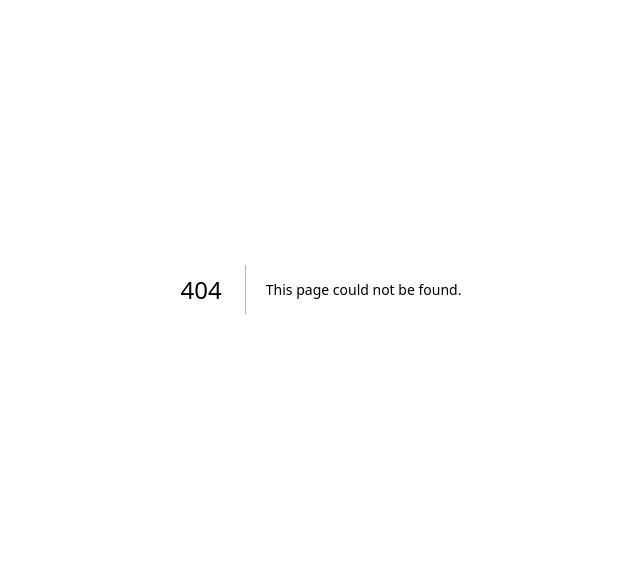
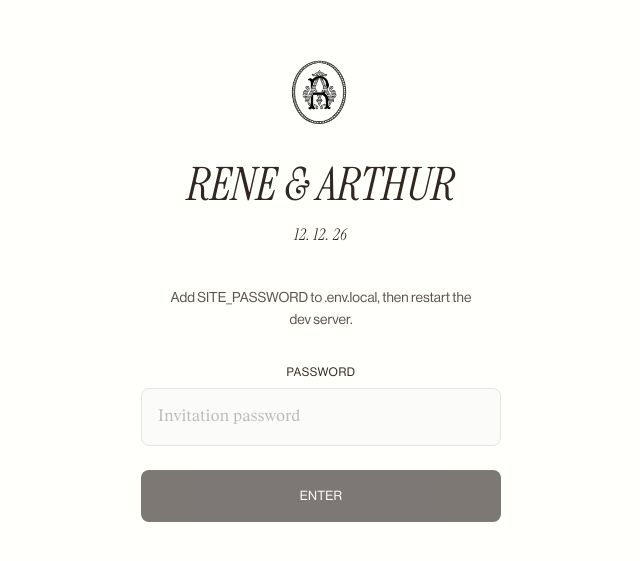
Before and after one commit to 0xmikelee/rene-wedding, a Next.js app: page /unlock in a window 1280 px wide. Before the commit this address had no page. Shown: the part 111-672 px from the top of the page, without its empty margins (319-959 px from the left). Built offline with nearby package versions, Linux system fonts and the light colour scheme; no server answers.

Commit message:
ADD: password screen

```diff
--- /dev/null
+++ b/src/app/unlock/actions.ts
@@ -0,0 +1,40 @@
+"use server";
+
+import { cookies } from "next/headers";
+import { redirect } from "next/navigation";
+import {
+  SITE_ACCESS_COOKIE,
+  createSessionValue,
+  getSitePassword,
+  passwordsMatch,
+  safeNextPath,
+  sessionCookieOptions,
+} from "@/lib/site-auth";
+
+export type UnlockState = {
+  error?: string;
+};
+
+/**
+ * Checks the invitation password and stores a signed session cookie.
+ */
+export async function unlockSite(_previous: UnlockState, formData: FormData): Promise<UnlockState> {
+  const configured = getSitePassword();
+  if (!configured) {
+    return {
+      error:
+        process.env.NODE_ENV === "development"
+          ? "Add SITE_PASSWORD to .env.local, then restart the dev server."
+          : "This site isn’t open yet.",
+    };
+  }
+
+  const password = String(formData.get("password") ?? "").trim();
+  if (!(await passwordsMatch(password, configured))) {
+    return { error: "That password isn’t quite right." };
+  }
+
+  const jar = await cookies();
+  jar.set(SITE_ACCESS_COOKIE, await createSessionValue(configured), sessionCookieOptions());
+  redirect(safeNextPath(String(formData.get("next") ?? "")));
+}
--- /dev/null
+++ b/src/app/unlock/page.tsx
@@ -0,0 +1,49 @@
+import Image from "next/image";
+import { cookies } from "next/headers";
+import { redirect } from "next/navigation";
+import { PasswordGate } from "@/components/password-gate";
+import { SITE_ACCESS_COOKIE, getSitePassword, isValidSession, safeNextPath } from "@/lib/site-auth";
+
+export default async function UnlockPage({
+  searchParams,
+}: {
+  searchParams: Promise<{ next?: string }>;
+}) {
+  const params = await searchParams;
+  const nextPath = safeNextPath(params.next);
+  const password = getSitePassword();
+  const session = (await cookies()).get(SITE_ACCESS_COOKIE)?.value;
+
+  if (password && (await isValidSession(session, password))) {
+    redirect(nextPath);
+  }
+
+  const intro = password
+    ? "Enter the password from your invitation."
+    : process.env.NODE_ENV === "development"
+      ? "Add SITE_PASSWORD to .env.local, then restart the dev server."
+      : "This site isn’t open yet.";
+
+  return (
+    <main className="flex min-h-dvh flex-col items-center justify-center bg-cream px-6 py-16 text-center">
+      <Image
+        src="/images/monogram.webp"
+        alt="Rene and Arthur monogram"
+        width={504}
+        height={512}
+        priority
+        className="h-[72px] w-auto brightness-0"
+      />
+      <p className="mt-8 font-instrument text-[46px] leading-none font-light uppercase italic">
+        Rene &amp; Arthur
+      </p>
+      <p className="mt-4 font-instrument text-base tracking-[0.04em] uppercase">12. 12. 26</p>
+      <p className="mt-10 max-w-xs text-sm leading-relaxed text-ink/80">
+        {intro}
+      </p>
+      <div className="mt-8 w-full max-w-[360px]">
+        <PasswordGate nextPath={nextPath} isConfigured={Boolean(password)} />
+      </div>
+    </main>
+  );
+}
--- /dev/null
+++ b/src/components/password-gate.tsx
@@ -0,0 +1,53 @@
+"use client";
+
+import { useActionState } from "react";
+import { unlockSite, type UnlockState } from "@/app/unlock/actions";
+
+const initialState: UnlockState = {};
+
+export function PasswordGate({
+  nextPath,
+  isConfigured,
+}: {
+  nextPath: string;
+  isConfigured: boolean;
+}) {
+  const [state, action, isPending] = useActionState(unlockSite, initialState);
+  const error = state.error;
+
+  return (
+    <form action={action} className="flex w-full max-w-[360px] flex-col gap-6">
+      <input type="hidden" name="next" value={nextPath} />
+      <div className="flex flex-col gap-2">
+        <label htmlFor="site-password" className="text-xs tracking-[0.04em] text-ink uppercase">
+          Password
+        </label>
+        <input
+          id="site-password"
+          name="password"
+          type="password"
+          autoComplete="current-password"
+          autoFocus
+          required={isConfigured}
+          disabled={!isConfigured}
+          placeholder="Invitation password"
+          aria-invalid={state.error ? true : undefined}
+          aria-describedby={error ? "site-password-error" : undefined}
+          className="w-full rounded-md border border-line bg-field px-3 py-3 font-display text-[15px] font-light text-ink outline-none placeholder:text-ink/50 focus:border-ink disabled:opacity-60 lg:rounded-lg lg:px-4 lg:py-4 lg:text-base"
+        />
+        {error ? (
+          <p id="site-password-error" role="alert" className="text-xs text-[#8a3d3d]">
+            {error}
+          </p>
+        ) : null}
+      </div>
+      <button
+        type="submit"
+        disabled={isPending || !isConfigured}
+        className="w-full rounded-md bg-dark px-4 py-3.5 text-[13px] tracking-[0.13px] text-white uppercase disabled:opacity-60 lg:rounded-lg lg:py-4"
+      >
+        {isPending ? "Entering" : "Enter"}
+      </button>
+    </form>
+  );
+}
--- a/src/components/venues.tsx
+++ b/src/components/venues.tsx
@@ -46,8 +46,7 @@ export function Venues() {
                 Parking &amp; Arrival
               </p>
               <p className="text-[11px] leading-5 tracking-[0.22px] text-muted lg:text-[13px] lg:leading-[23px] lg:tracking-[0.26px]">
-                Please note that there will be no parking available at the
-                venue.
+                Hourly parking is available at The Henderson.
               </p>
             </div>
 
--- /dev/null
+++ b/src/lib/site-auth.ts
@@ -0,0 +1,110 @@
+const SESSION_VERSION = "v1";
+const SESSION_TTL_SECONDS = 60 * 60 * 24 * 30;
+
+export const SITE_ACCESS_COOKIE = "site-access";
+
+/**
+ * Reads the site password from the environment.
+ * An empty value means the gate stays closed until an admin sets it.
+ */
+export function getSitePassword() {
+  return process.env.SITE_PASSWORD?.trim() ?? "";
+}
+
+/** Keeps post-login redirects on this site. */
+export function safeNextPath(value: string | null | undefined) {
+  if (!value || !value.startsWith("/") || value.startsWith("//") || value.includes("\\")) {
+    return "/";
+  }
+
+  try {
+    const url = new URL(value, "http://localhost");
+    if (url.origin !== "http://localhost" || url.pathname.startsWith("/unlock")) {
+      return "/";
+    }
+    return `${url.pathname}${url.search}`;
+  } catch {
+    return "/";
+  }
+}
+
+/** Compares a submitted password with the configured one without early-exit on mismatch. */
+export async function passwordsMatch(input: string, expected: string) {
+  if (!input || !expected) return false;
+  const [left, right] = await Promise.all([digest(input), digest(expected)]);
+  return bytesEqual(left, right);
+}
+
+/** Builds a signed cookie value that expires with the session. */
+export async function createSessionValue(secret: string) {
+  const expiresAt = Math.floor(Date.now() / 1000) + SESSION_TTL_SECONDS;
+  const payload = `${SESSION_VERSION}.${expiresAt}`;
+  const signature = await sign(secret, payload);
+  return `${payload}.${signature}`;
+}
+
+/** Returns true when the cookie was signed with the current password and has not expired. */
+export async function isValidSession(value: string | undefined, secret: string) {
+  if (!value || !secret) return false;
+
+  const parts = value.split(".");
+  if (parts.length !== 3) return false;
+
+  const [version, expiresAt, signature] = parts;
+  if (version !== SESSION_VERSION || !expiresAt || !signature) return false;
+
+  const expiry = Number(expiresAt);
+  if (!Number.isFinite(expiry) || expiry * 1000 <= Date.now()) return false;
+
+  const expected = await sign(secret, `${version}.${expiresAt}`);
+  return textEqual(signature, expected);
+}
+
+export function sessionCookieOptions() {
+  return {
+    httpOnly: true,
+    secure: process.env.NODE_ENV === "production",
+    sameSite: "lax" as const,
+    path: "/",
+    maxAge: SESSION_TTL_SECONDS,
+  };
+}
+
+async function digest(value: string) {
+  const hash = await crypto.subtle.digest("SHA-256", new TextEncoder().encode(value));
+  return new Uint8Array(hash);
+}
+
+async function sign(secret: string, value: string) {
+  const key = await crypto.subtle.importKey(
+    "raw",
+    new TextEncoder().encode(secret),
+    { name: "HMAC", hash: "SHA-256" },
+    false,
+    ["sign"],
+  );
+  const signature = await crypto.subtle.sign("HMAC", key, new TextEncoder().encode(value));
+  return toBase64Url(signature);
+}
+
+function toBase64Url(value: ArrayBuffer) {
+  const bytes = new Uint8Array(value);
+  let binary = "";
+  for (const byte of bytes) binary += String.fromCharCode(byte);
+  return btoa(binary).replaceAll("+", "-").replaceAll("/", "_").replace(/=+$/, "");
+}
+
+function bytesEqual(left: Uint8Array, right: Uint8Array) {
+  if (left.length !== right.length) return false;
+
+  let difference = 0;
+  for (let index = 0; index < left.length; index += 1) {
+    difference |= left[index]! ^ right[index]!;
+  }
+  return difference === 0;
+}
+
+function textEqual(left: string, right: string) {
+  const encoder = new TextEncoder();
+  return bytesEqual(encoder.encode(left), encoder.encode(right));
+}
--- /dev/null
+++ b/src/middleware.ts
@@ -0,0 +1,28 @@
+import { NextResponse, type NextRequest } from "next/server";
+import { SITE_ACCESS_COOKIE, isValidSession, safeNextPath } from "@/lib/site-auth";
+
+export async function middleware(request: NextRequest) {
+  const { pathname } = request.nextUrl;
+  if (pathname === "/unlock" || pathname.startsWith("/unlock/")) {
+    return NextResponse.next();
+  }
+
+  const password = process.env.SITE_PASSWORD?.trim() ?? "";
+  const session = request.cookies.get(SITE_ACCESS_COOKIE)?.value;
+  if (password && (await isValidSession(session, password))) {
+    return NextResponse.next();
+  }
+
+  const unlockUrl = request.nextUrl.clone();
+  unlockUrl.pathname = "/unlock";
+  unlockUrl.search = "";
+  const nextPath = safeNextPath(`${pathname}${request.nextUrl.search}`);
+  if (nextPath !== "/") {
+    unlockUrl.searchParams.set("next", nextPath);
+  }
+  return NextResponse.redirect(unlockUrl);
+}
+
+export const config = {
+  matcher: ["/((?!_next/static|_next/image|images/|.*\\..*).*)"],
+};
```
Also changed, not shown: 2 other files (tests, documents, lock files or other folders).
